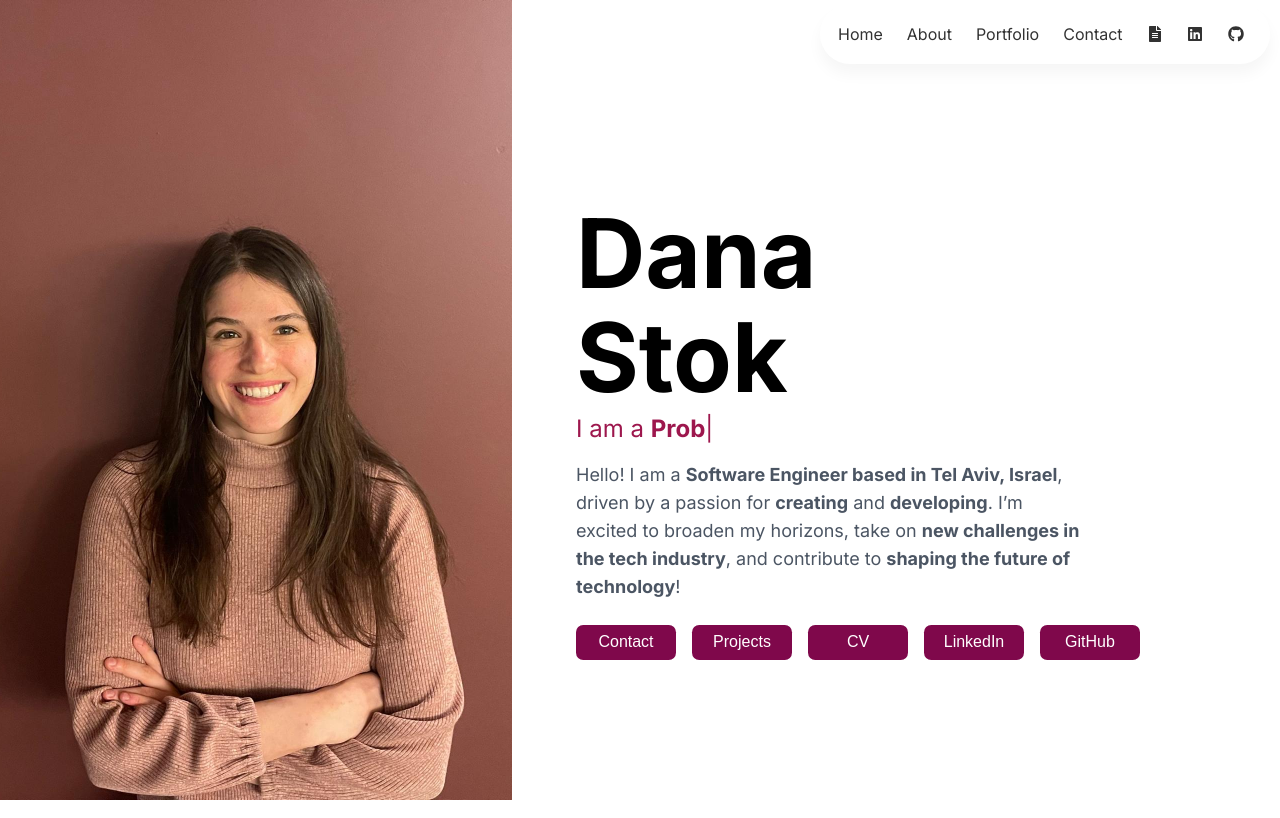
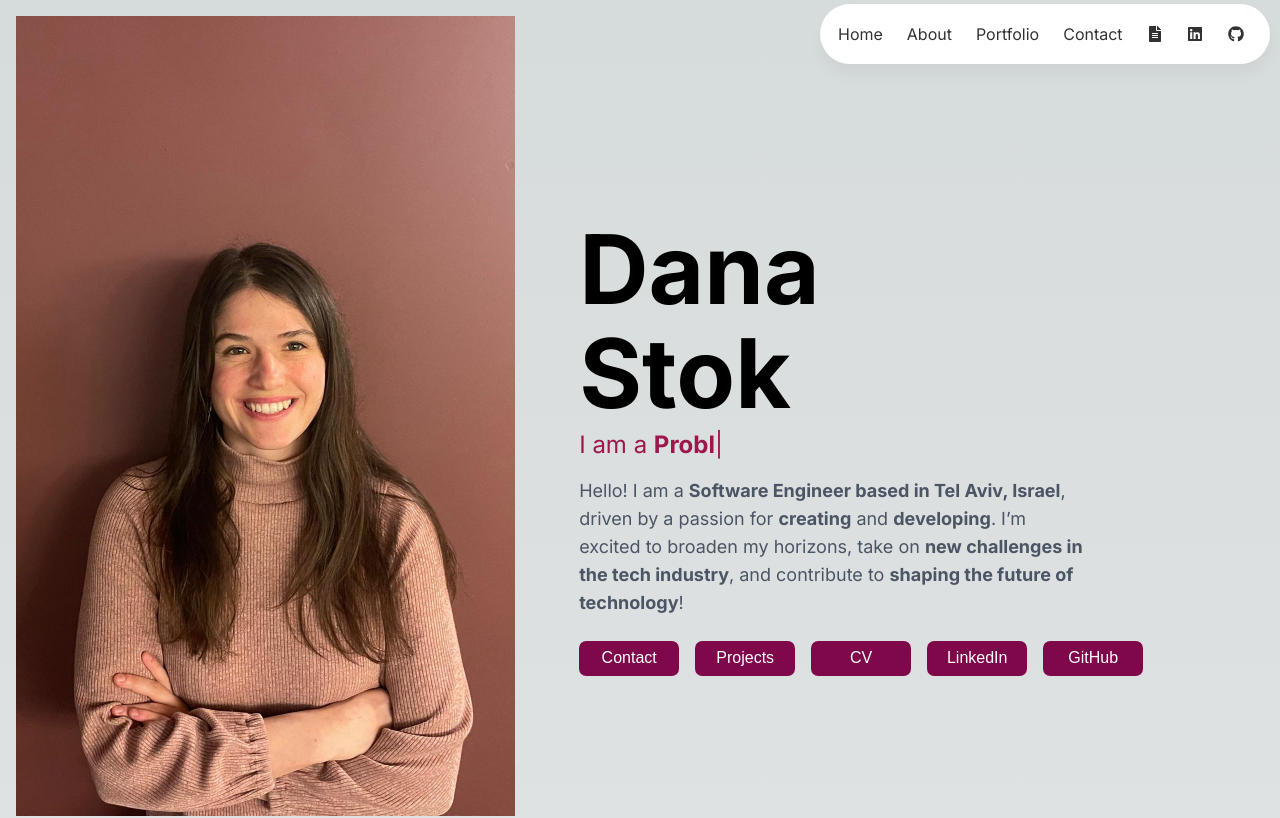
Before and after one commit to DanaStok/Personal-Website, a Next.js app: page / in a window 1280 px wide. Shown: the top 818 px of the page. Built offline with nearby package versions, Linux system fonts and the light colour scheme.

Commit message:
Update globals.css

```diff
--- a/app/globals.css
+++ b/app/globals.css
@@ -20,7 +20,12 @@
 
 body {
   color: rgb(var(--foreground-rgb));
-  padding: 1 rem;
+  background: linear-gradient(
+    to bottom,
+    rgb(var(--background-start-rgb)),
+    rgb(var(--background-end-rgb))
+  );
+  padding: 1rem;
 }
 
 html {
```
